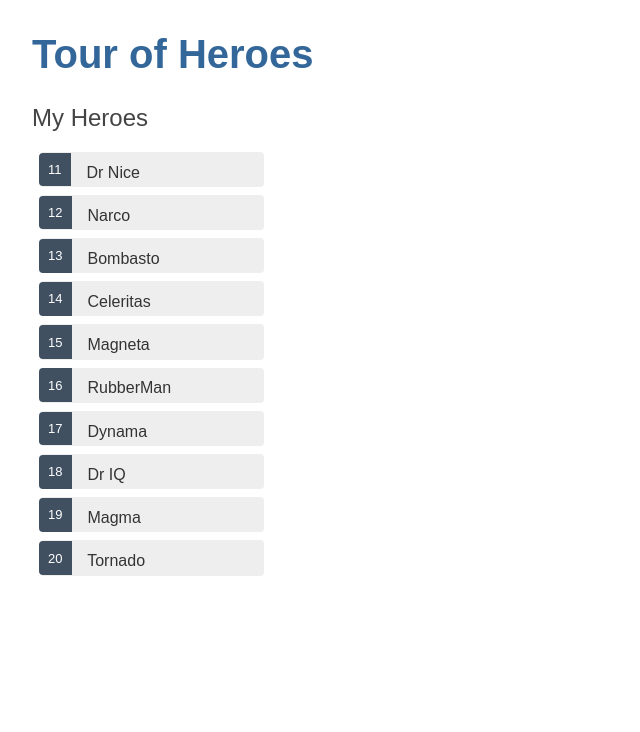
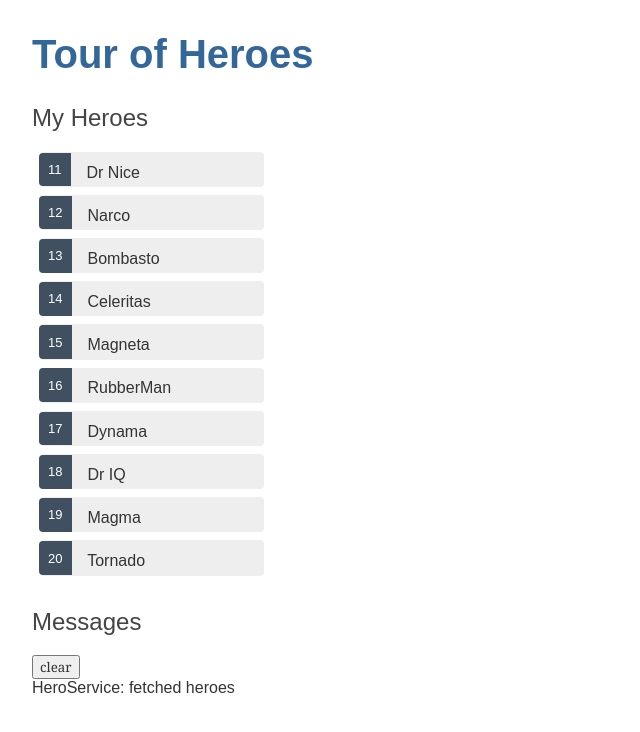
Before and after one commit to geardy47/angularheroes, an Angular app: page / in a window 1280 px wide. Shown: the top 732 px of the page, without its empty margins (0-640 px from the left). Built offline with nearby package versions, Linux system fonts and the light colour scheme.

Commit message:
insert app-message (Tutorial#4)

```diff
--- a/src/app/app.component.html
+++ b/src/app/app.component.html
@@ -1,2 +1,3 @@
 <h1>{{ title }}</h1>
 <app-heroes></app-heroes>
+<app-messages></app-messages>
--- a/src/app/app.module.ts
+++ b/src/app/app.module.ts
@@ -6,9 +6,10 @@ import { FormsModule } from '@angular/forms';
 import { AppComponent } from './app.component';
 import { HeroesComponent } from './heroes/heroes.component';
 import { HeroDetailComponent } from './hero-detail/hero-detail.component';
+import { MessagesComponent } from './messages/messages.component';
 
 @NgModule({
-  declarations: [AppComponent, HeroesComponent, HeroDetailComponent],
+  declarations: [AppComponent, HeroesComponent, HeroDetailComponent, MessagesComponent],
   imports: [BrowserModule, AppRoutingModule, FormsModule],
   providers: [],
   bootstrap: [AppComponent]
```
